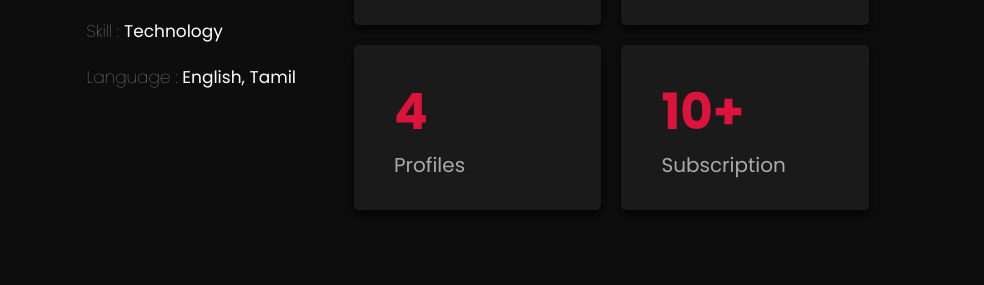
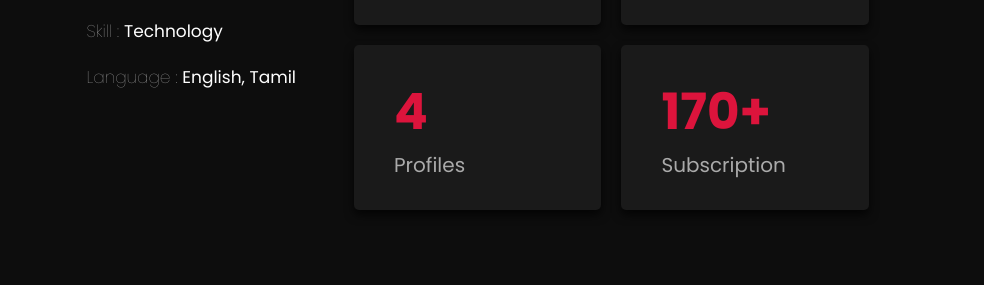
Before and after one commit to GNiruthian/demian-s-technology, a plain HTML site: page about.html in a window 1280 px wide. Shown: the part 336-621 px from the top of the page, 296-1280 px from the left. Drawn offline with Linux system fonts and the light colour scheme.

Commit message:
Update about.html

```diff
--- a/about.html
+++ b/about.html
@@ -79,7 +79,7 @@
                 </div>
 
                 <div class="box">
-                    <h3>10+</h3>
+                    <h3>170+</h3>
                     <p>Subscription</p>
                 </div>
 
```
